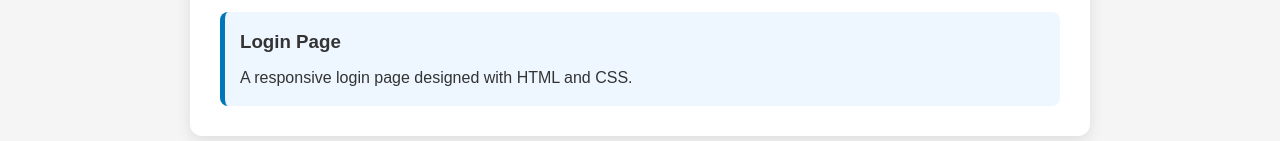
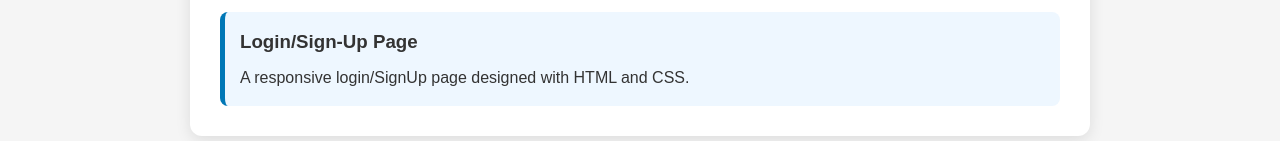
Before and after one commit to bismii-designs/Portfolio, a plain HTML site: page index.html in a window 1280 px wide. Shown: the part 911-1052 px from the top of the page. Drawn offline with Linux system fonts and the light colour scheme.

Commit message:
Update index.html

```diff
--- a/index.html
+++ b/index.html
@@ -39,8 +39,8 @@
         </p>
     </div>
     <div class="project">
-        <h3> Login Page</h3>
-        <p>A responsive login page designed with HTML and CSS.</p>
+        <h3> Login/Sign-Up Page</h3>
+        <p>A responsive login/SignUp page designed with HTML and CSS.</p>
     </div>
 </section>
 <section id="Contact" class="me">
```
